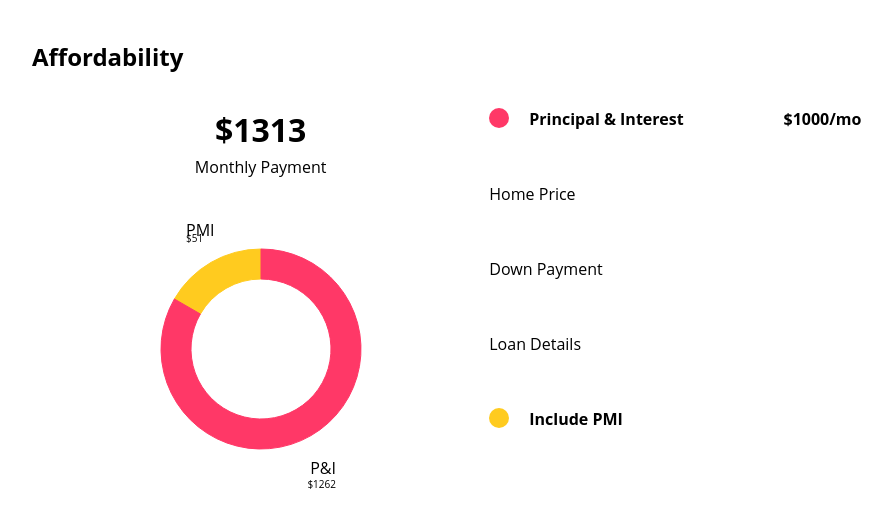
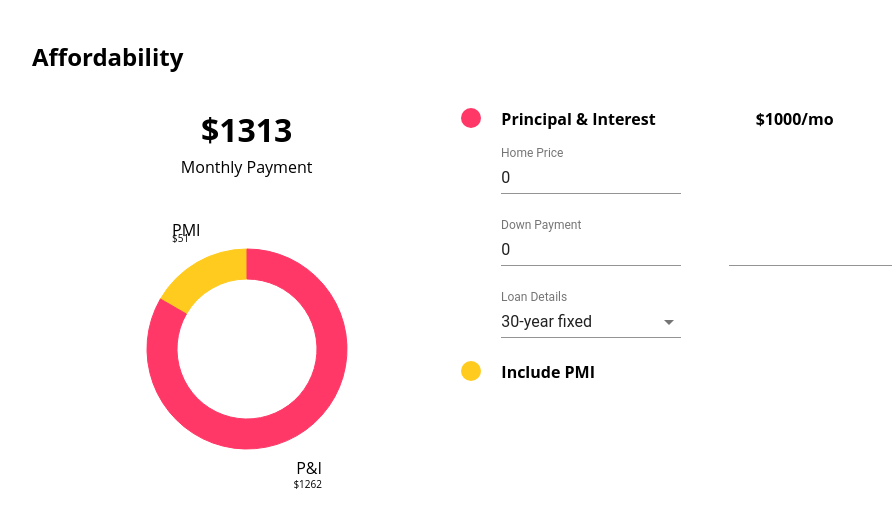
Before and after one commit to PropertySimple/ReactChallene, a React (Create React App) app in the folder mortgage-calculator/: page / in a window 1280 px wide. Shown: the top 526 px of the page, without its empty margins (96-988 px from the left). Built offline with nearby package versions, Linux system fonts and the light colour scheme.

Commit message:
Add components from @material-ui/core

```diff
--- a/mortgage-calculator/src/components/Inputs.js
+++ b/mortgage-calculator/src/components/Inputs.js
@@ -1,7 +1,10 @@
 import React, { Component } from 'react';
 import styled from 'styled-components'
+import { withStyles } from '@material-ui/core/styles';
+import TextField from '@material-ui/core/TextField';
+import MenuItem from '@material-ui/core/MenuItem';
 
-const Inputs = styled.div`
+const Form = styled.form`
   display: flex;
   flex-grow: 2;
   flex-direction: column;
@@ -9,8 +12,7 @@ const Inputs = styled.div`
 
 const Row = styled.div`
   display: flex;
-  margin: 15px 0;
-  height: 45px;
+  margin-top: ${props => props.title ? '15px' : '0'};
 `;
 
 const Circle = styled.span`
@@ -27,25 +29,110 @@ const Title = styled.h4`
   margin-left: ${props => props.price ? "100px" : "0"};
 `;
 
-export default class extends Component {
+const styles = theme => ({
+  container: {
+    display: 'flex',
+    flexWrap: 'wrap',
+  },
+  textField: {
+    marginLeft: '40px',
+    marginRight: theme.spacing.unit,
+    width: 180,
+  },
+  dense: {
+    marginTop: 19,
+  },
+  menu: {
+    width: 180,
+  },
+});
+
+class Inputs extends Component {
   constructor(props) {
     super(props);
 
     this.state = {
       principalAndInterest: 1000,
       pmi: 155,
+      price: 0,
+      down: 0,
+      years: 30,
     }
   }
 
+  handleChange = name => event => {
+    this.setState({ [name]: event.target.value });
+  };
+
   render() {
+    const { classes } = this.props;
+
+    const years = [
+      {
+        value: 30,
+        label: '30-year fixed',
+      },
+      {
+        value: 15,
+        label: '15-year fixed',
+      },
+    ];
+
     return (
-      <Inputs>
-        <Row><Circle color="#ff3867" /><Title>{"Principal & Interest"}</Title><Title price>{`$${this.state.principalAndInterest}/mo`}</Title></Row>
-        <Row>{"Home Price"}</Row>
-        <Row>{"Down Payment"}</Row>
-        <Row>{"Loan Details"}</Row>
-        <Row><Circle color="#ffcb1f" /><Title>{"Include PMI"}</Title></Row>
-      </Inputs>
+      <Form className={classes.container} noValidate autoComplete="off">
+        <Row title><Circle color="#ff3867" /><Title>{"Principal & Interest"}</Title><Title price>{`$${this.state.principalAndInterest}/mo`}</Title></Row>
+
+        <Row>
+          <TextField
+            label="Home Price"
+            className={classes.textField}
+            value={this.state.price}
+            onChange={this.handleChange('price')}
+            margin="normal"
+          />
+        </Row>
+
+        <Row>
+          <TextField
+            label="Down Payment"
+            className={classes.textField}
+            value={this.state.down}
+            onChange={this.handleChange('down')}
+            margin="normal"
+          />
+          <TextField
+            label=" "
+            className={classes.textField}
+            value={this.state.name}
+            onChange={this.handleChange('name')}
+            margin="normal"
+          />
+        </Row>
+
+        <TextField
+          select
+          label="Loan Details"
+          className={classes.textField}
+          value={this.state.years}
+          onChange={this.handleChange('years')}
+          SelectProps={{
+            MenuProps: {
+              className: classes.menu,
+            },
+          }}
+          margin="normal"
+        >
+          {years.map(option => (
+            <MenuItem key={option.value} value={option.value}>
+              {option.label}
+            </MenuItem>
+          ))}
+        </TextField>
+
+        <Row title><Circle color="#ffcb1f" /><Title>{"Include PMI"}</Title></Row>
+      </Form>
     );
   }
 }
+
+export default withStyles(styles)(Inputs);
```
